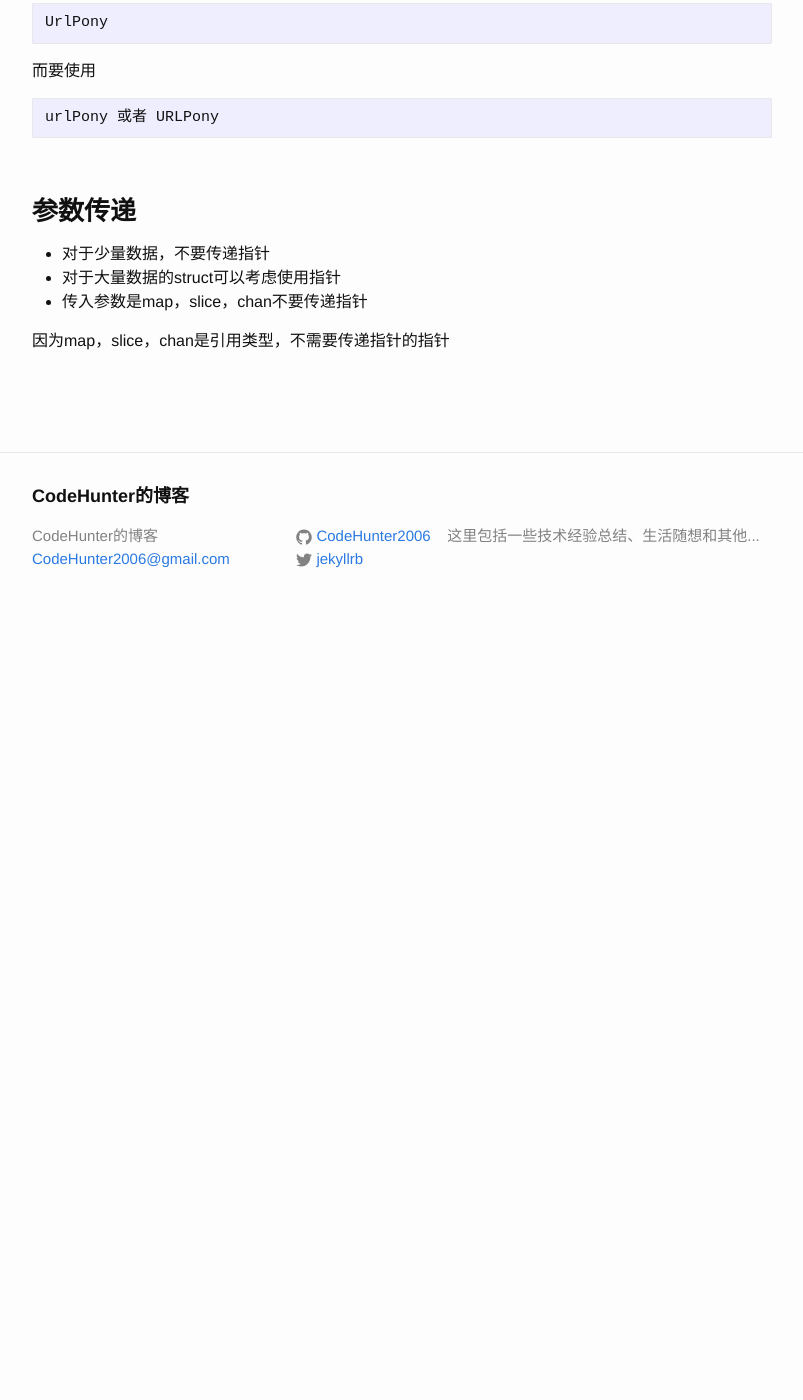
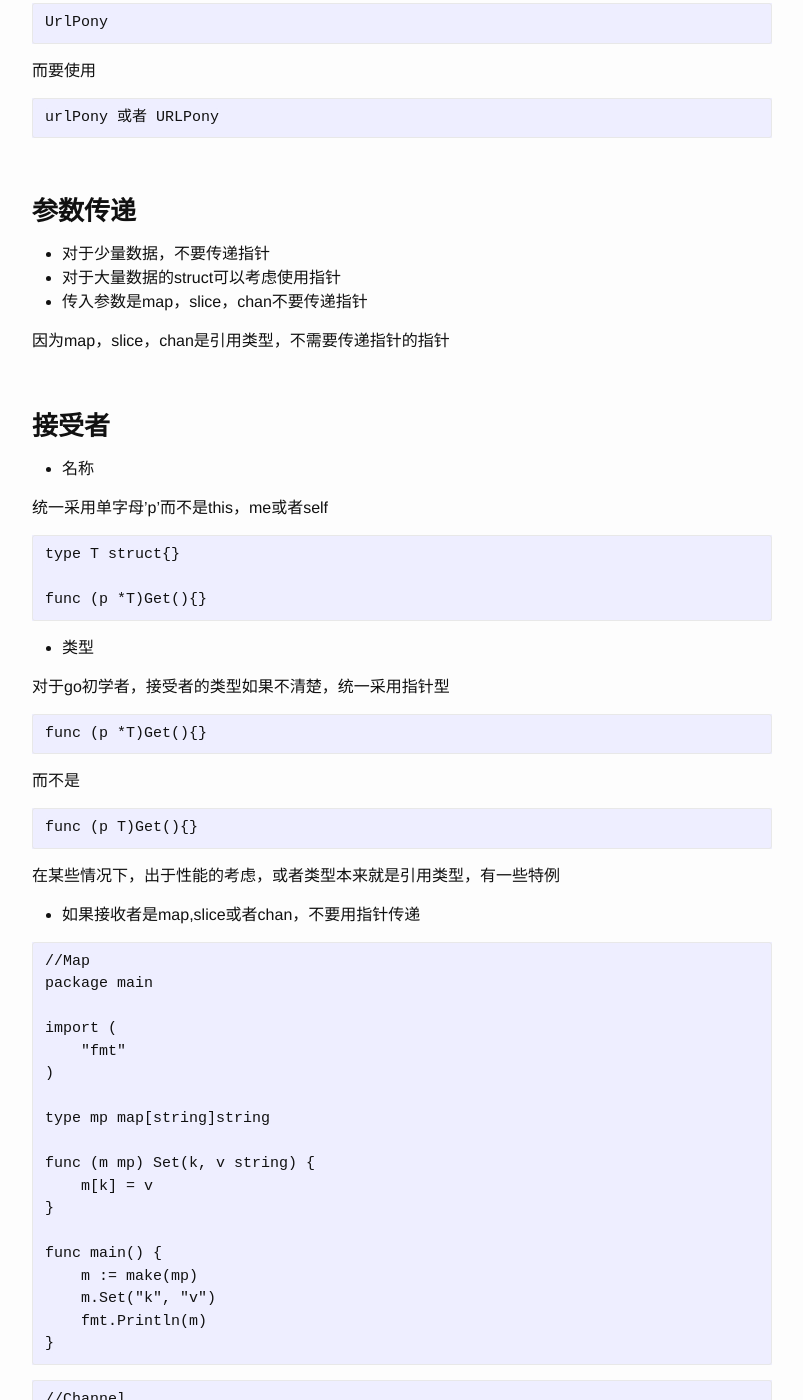
Before and after one commit to CodeHunter2006/CodeHunter2006.github.io, a Jekyll site: the page built from _posts/2019-04-07-Go_Code_Standards.md, in a window 1280 px wide and 1400 px high, scrolled down 5062 px. Shown: the whole window, without its empty margins (238-1041 px from the left). Built offline with Jekyll 4.4.1, drawn with Linux system fonts in a browser that asks for light colours; before the commit the page ends 5692 px from its top, so only the background shows below that; some of the changed text lies outside the part shown.

Commit message:
增加"接受者"描述

````diff
--- a/_posts/2019-04-07-Go_Code_Standards.md
+++ b/_posts/2019-04-07-Go_Code_Standards.md
@@ -229,3 +229,70 @@ urlPony 或者 URLPony
 因为map，slice，chan是引用类型，不需要传递指针的指针
 
 <br/>
+### 接受者
+* 名称
+
+统一采用单字母'p'而不是this，me或者self
+```
+type T struct{}
+
+func (p *T)Get(){}
+```
+* 类型
+
+对于go初学者，接受者的类型如果不清楚，统一采用指针型
+```
+func (p *T)Get(){}
+```
+而不是
+```
+func (p T)Get(){}
+```
+在某些情况下，出于性能的考虑，或者类型本来就是引用类型，有一些特例
+
+* 如果接收者是map,slice或者chan，不要用指针传递
+
+```
+//Map
+package main
+
+import (
+    "fmt"
+)
+
+type mp map[string]string
+
+func (m mp) Set(k, v string) {
+    m[k] = v
+}
+
+func main() {
+    m := make(mp)
+    m.Set("k", "v")
+    fmt.Println(m)
+}
+```
+```
+//Channel
+package main
+
+import (
+    "fmt"
+)
+
+type ch chan interface{}
+
+func (c ch) Push(i interface{}) {
+    c <- i
+}
+
+func (c ch) Pop() interface{} {
+    return <-c
+}
+
+func main() {
+    c := make(ch, 1)
+    c.Push("i")
+    fmt.Println(c.Pop())
+}
+```
````
